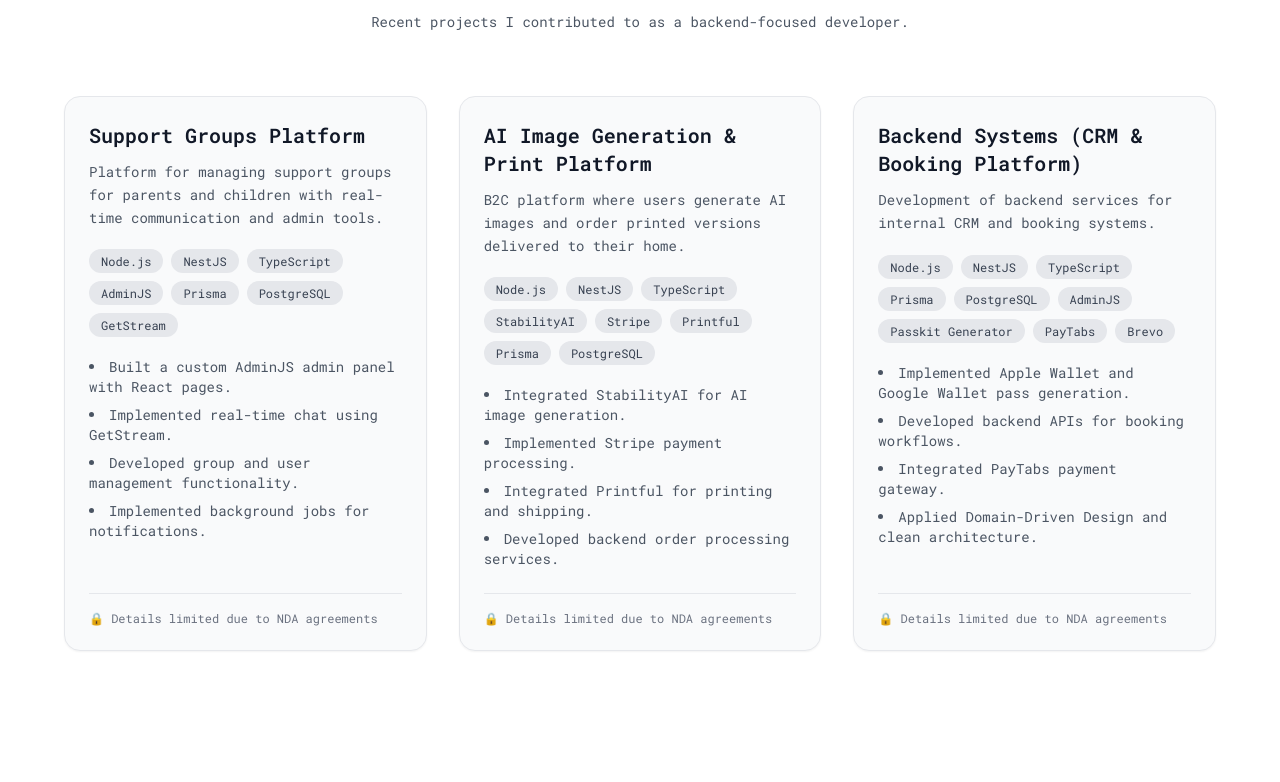
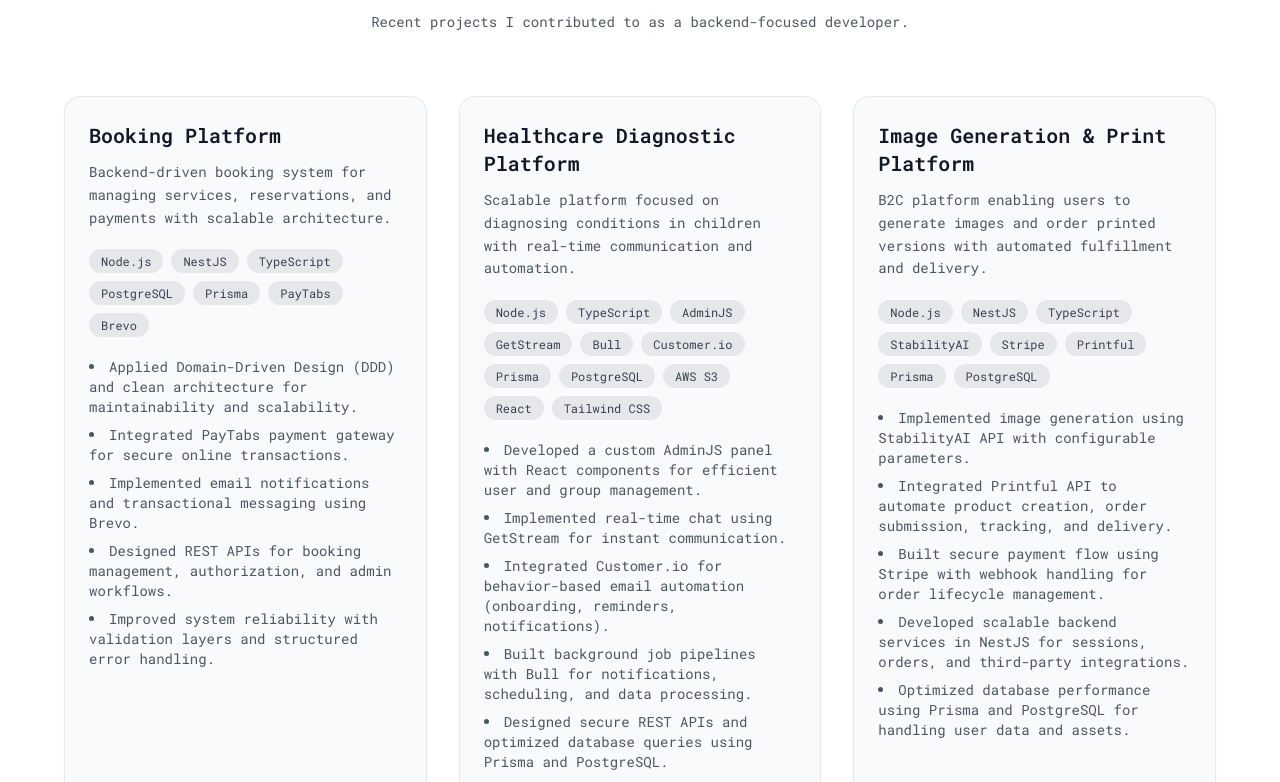
Before and after one commit to Vladyslav317/Portfolio, a React (Vite) app in the folder client/: page / in a window 1280 px wide. Shown: the part 3098-3880 px from the top of the page. Built offline with nearby package versions, Linux system fonts and the light colour scheme.

Commit message:
update projects

```diff
--- a/client/src/components/Project.tsx
+++ b/client/src/components/Project.tsx
@@ -1,29 +1,55 @@
 function Projects() {
   const projects = [
     {
-      title: 'Support Groups Platform',
+      title: 'Booking Platform',
       description:
-        'Platform for managing support groups for parents and children with real-time communication and admin tools.',
+        'Backend-driven booking system for managing services, reservations, and payments with scalable architecture.',
       tech: [
         'Node.js',
         'NestJS',
         'TypeScript',
-        'AdminJS',
+        'PostgreSQL',
         'Prisma',
-        'PostgreSQL',
-        'GetStream',
+        'PayTabs',
+        'Brevo',
       ],
       features: [
-        'Built a custom AdminJS admin panel with React pages.',
-        'Implemented real-time chat using GetStream.',
-        'Developed group and user management functionality.',
-        'Implemented background jobs for notifications.',
+        'Applied Domain-Driven Design (DDD) and clean architecture for maintainability and scalability.',
+        'Integrated PayTabs payment gateway for secure online transactions.',
+        'Implemented email notifications and transactional messaging using Brevo.',
+        'Designed REST APIs for booking management, authorization, and admin workflows.',
+        'Improved system reliability with validation layers and structured error handling.',
       ],
     },
     {
-      title: 'AI Image Generation & Print Platform',
+      title: 'Healthcare Diagnostic Platform',
       description:
-        'B2C platform where users generate AI images and order printed versions delivered to their home.',
+        'Scalable platform focused on diagnosing conditions in children with real-time communication and automation.',
+      tech: [
+        'Node.js',
+        'TypeScript',
+        'AdminJS',
+        'GetStream',
+        'Bull',
+        'Customer.io',
+        'Prisma',
+        'PostgreSQL',
+        'AWS S3',
+        'React',
+        'Tailwind CSS',
+      ],
+      features: [
+        'Developed a custom AdminJS panel with React components for efficient user and group management.',
+        'Implemented real-time chat using GetStream for instant communication.',
+        'Integrated Customer.io for behavior-based email automation (onboarding, reminders, notifications).',
+        'Built background job pipelines with Bull for notifications, scheduling, and data processing.',
+        'Designed secure REST APIs and optimized database queries using Prisma and PostgreSQL.',
+      ],
+    },
+    {
+      title: 'Image Generation & Print Platform',
+      description:
+        'B2C platform enabling users to generate images and order printed versions with automated fulfillment and delivery.',
       tech: [
         'Node.js',
         'NestJS',
@@ -35,32 +61,11 @@
         'PostgreSQL',
       ],
       features: [
-        'Integrated StabilityAI for AI image generation.',
-        'Implemented Stripe payment processing.',
-        'Integrated Printful for printing and shipping.',
-        'Developed backend order processing services.',
-      ],
-    },
-    {
-      title: 'Backend Systems (CRM & Booking Platform)',
-      description:
-        'Development of backend services for internal CRM and booking systems.',
-      tech: [
-        'Node.js',
-        'NestJS',
-        'TypeScript',
-        'Prisma',
-        'PostgreSQL',
-        'AdminJS',
-        'Passkit Generator',
-        'PayTabs',
-        'Brevo',
-      ],
-      features: [
-        'Implemented Apple Wallet and Google Wallet pass generation.',
-        'Developed backend APIs for booking workflows.',
-        'Integrated PayTabs payment gateway.',
-        'Applied Domain-Driven Design and clean architecture.',
+        'Implemented image generation using StabilityAI API with configurable parameters.',
+        'Integrated Printful API to automate product creation, order submission, tracking, and delivery.',
+        'Built secure payment flow using Stripe with webhook handling for order lifecycle management.',
+        'Developed scalable backend services in NestJS for sessions, orders, and third-party integrations.',
+        'Optimized database performance using Prisma and PostgreSQL for handling user data and assets.',
       ],
     },
   ];
```
